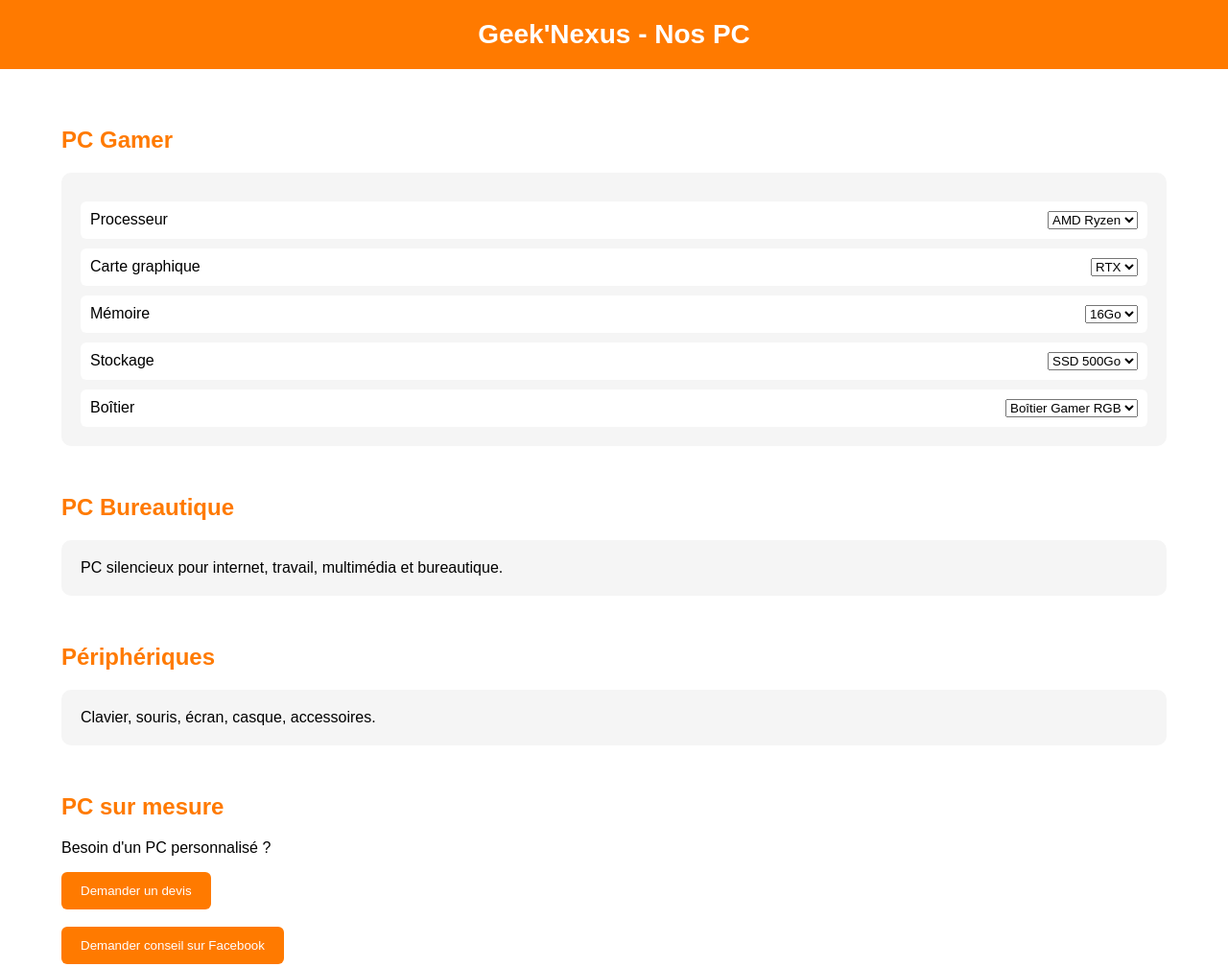
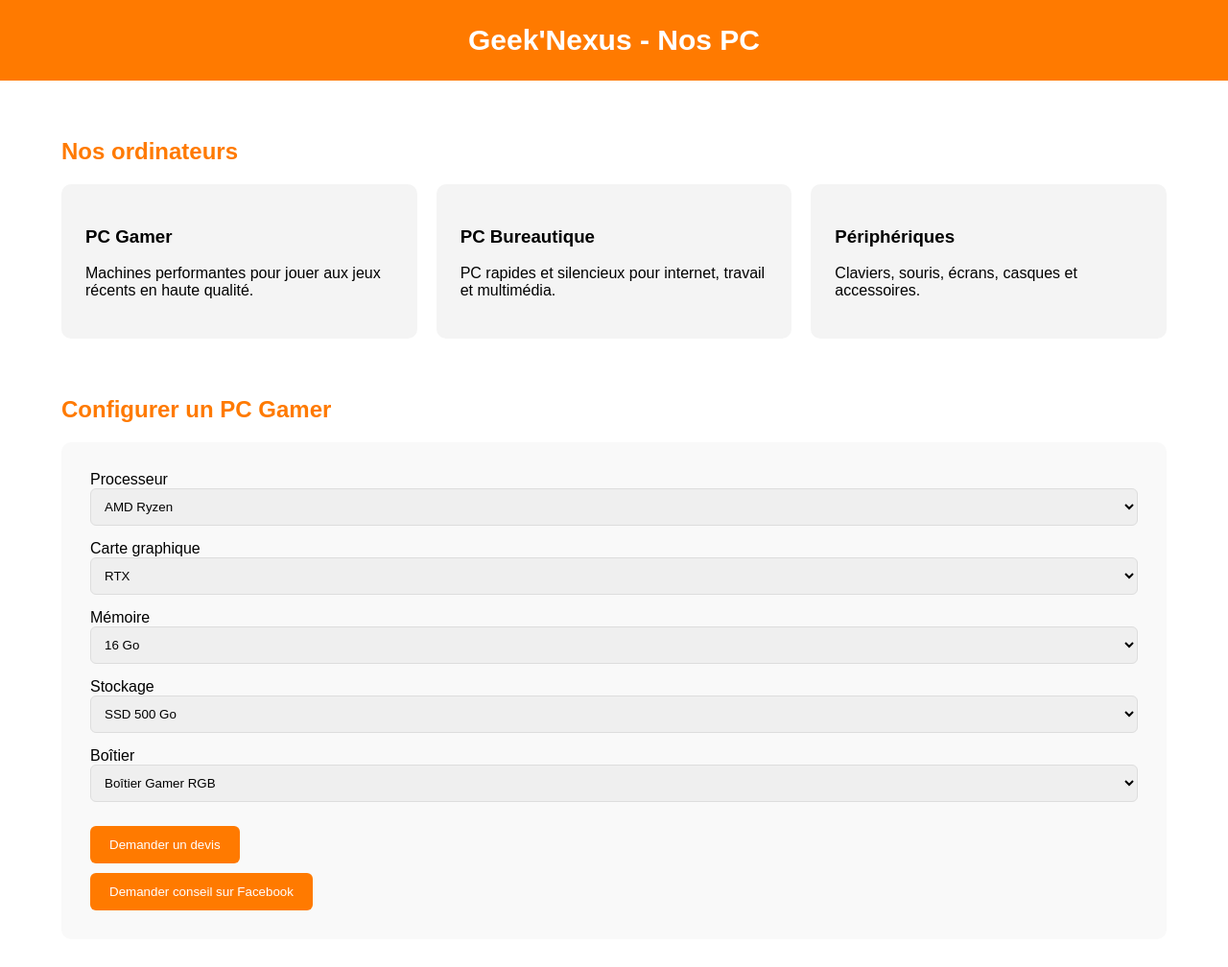
Before and after one commit to GeekFun23/jonathan-pc-service, a website: page nos-pc.html in a window 1280 px wide. Shown: the whole page at 96% size. Drawn offline with Linux system fonts and the light colour scheme.

Commit message:
Update nos-pc.html

```diff
--- a/nos-pc.html
+++ b/nos-pc.html
@@ -7,7 +7,7 @@
 <style>
 
 body{
-font-family: Arial;
+font-family:Arial;
 background:#ffffff;
 margin:0;
 }
@@ -15,40 +15,58 @@ margin:0;
 header{
 background:#ff7a00;
 color:white;
-padding:20px;
+padding:25px;
 text-align:center;
-font-size:28px;
+font-size:30px;
 font-weight:bold;
 }
 
 .container{
 width:90%;
+max-width:1200px;
 margin:auto;
-padding:40px;
+padding:40px 20px;
 }
 
 .section{
-margin-bottom:50px;
+margin-bottom:60px;
 }
 
 h2{
 color:#ff7a00;
+margin-bottom:20px;
+}
+
+.cards{
+display:flex;
+gap:20px;
+flex-wrap:wrap;
 }
 
 .card{
-background:#f5f5f5;
-padding:20px;
+background:#f4f4f4;
+padding:25px;
+border-radius:10px;
+flex:1;
+min-width:250px;
+}
+
+.config{
+background:#f9f9f9;
+padding:30px;
 border-radius:10px;
 margin-top:20px;
 }
 
 .option{
-display:flex;
-justify-content:space-between;
+margin-bottom:15px;
+}
+
+select{
+width:100%;
 padding:10px;
-background:white;
 border-radius:6px;
-margin-top:10px;
+border:1px solid #ddd;
 }
 
 button{
@@ -58,10 +76,11 @@ padding:12px 20px;
 color:white;
 border-radius:6px;
 cursor:pointer;
+margin-top:10px;
 }
 
 button:hover{
-background:#e66d00;
+background:#e56c00;
 }
 
 </style>
@@ -76,12 +95,38 @@ Geek'Nexus - Nos PC
 <div class="container">
 
 <div class="section">
-<h2>PC Gamer</h2>
+
+<h2>Nos ordinateurs</h2>
+
+<div class="cards">
 
 <div class="card">
+<h3>PC Gamer</h3>
+<p>Machines performantes pour jouer aux jeux récents en haute qualité.</p>
+</div>
+
+<div class="card">
+<h3>PC Bureautique</h3>
+<p>PC rapides et silencieux pour internet, travail et multimédia.</p>
+</div>
+
+<div class="card">
+<h3>Périphériques</h3>
+<p>Claviers, souris, écrans, casques et accessoires.</p>
+</div>
+
+</div>
+
+</div>
+
+<div class="section">
+
+<h2>Configurer un PC Gamer</h2>
+
+<div class="config">
 
 <div class="option">
-<span>Processeur</span>
+Processeur
 <select>
 <option>AMD Ryzen</option>
 <option>Intel Core</option>
@@ -89,7 +134,7 @@ Geek'Nexus - Nos PC
 </div>
 
 <div class="option">
-<span>Carte graphique</span>
+Carte graphique
 <select>
 <option>RTX</option>
 <option>RX</option>
@@ -97,60 +142,34 @@ Geek'Nexus - Nos PC
 </div>
 
 <div class="option">
-<span>Mémoire</span>
+Mémoire
 <select>
-<option>16Go</option>
-<option>32Go</option>
+<option>16 Go</option>
+<option>32 Go</option>
 </select>
 </div>
 
 <div class="option">
-<span>Stockage</span>
+Stockage
 <select>
-<option>SSD 500Go</option>
-<option>SSD 1To</option>
+<option>SSD 500 Go</option>
+<option>SSD 1 To</option>
 </select>
 </div>
 
 <div class="option">
-<span>Boîtier</span>
+Boîtier
 <select>
 <option>Boîtier Gamer RGB</option>
 <option>Boîtier sobre</option>
 </select>
 </div>
 
-</div>
-</div>
-
-<div class="section">
-<h2>PC Bureautique</h2>
-
-<div class="card">
-PC silencieux pour internet, travail, multimédia et bureautique.
-</div>
-
-</div>
-
-<div class="section">
-<h2>Périphériques</h2>
-
-<div class="card">
-Clavier, souris, écran, casque, accessoires.
-</div>
-
-</div>
-
-<div class="section">
-<h2>PC sur mesure</h2>
-
-<p>Besoin d'un PC personnalisé ?</p>
-
 <a href="mailto:jopcservice@gmail.com">
 <button>Demander un devis</button>
 </a>
 
-<br><br>
+<br>
 
 <a href="https://www.facebook.com/profile.php?id=61588460052112">
 <button>Demander conseil sur Facebook</button>
@@ -160,5 +179,7 @@ Clavier, souris, écran, casque, accessoires.
 
 </div>
 
+</div>
+
 </body>
 </html>
```
